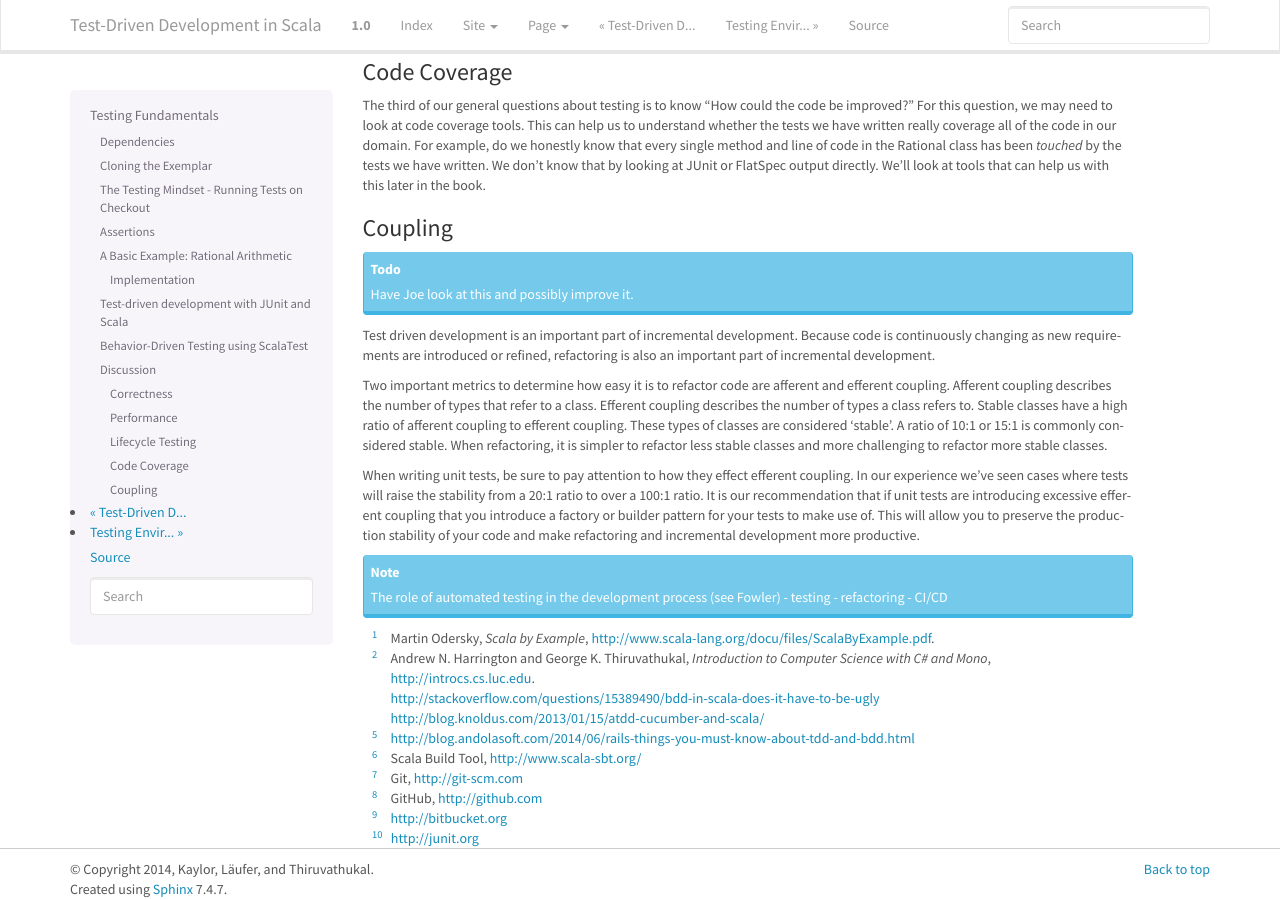
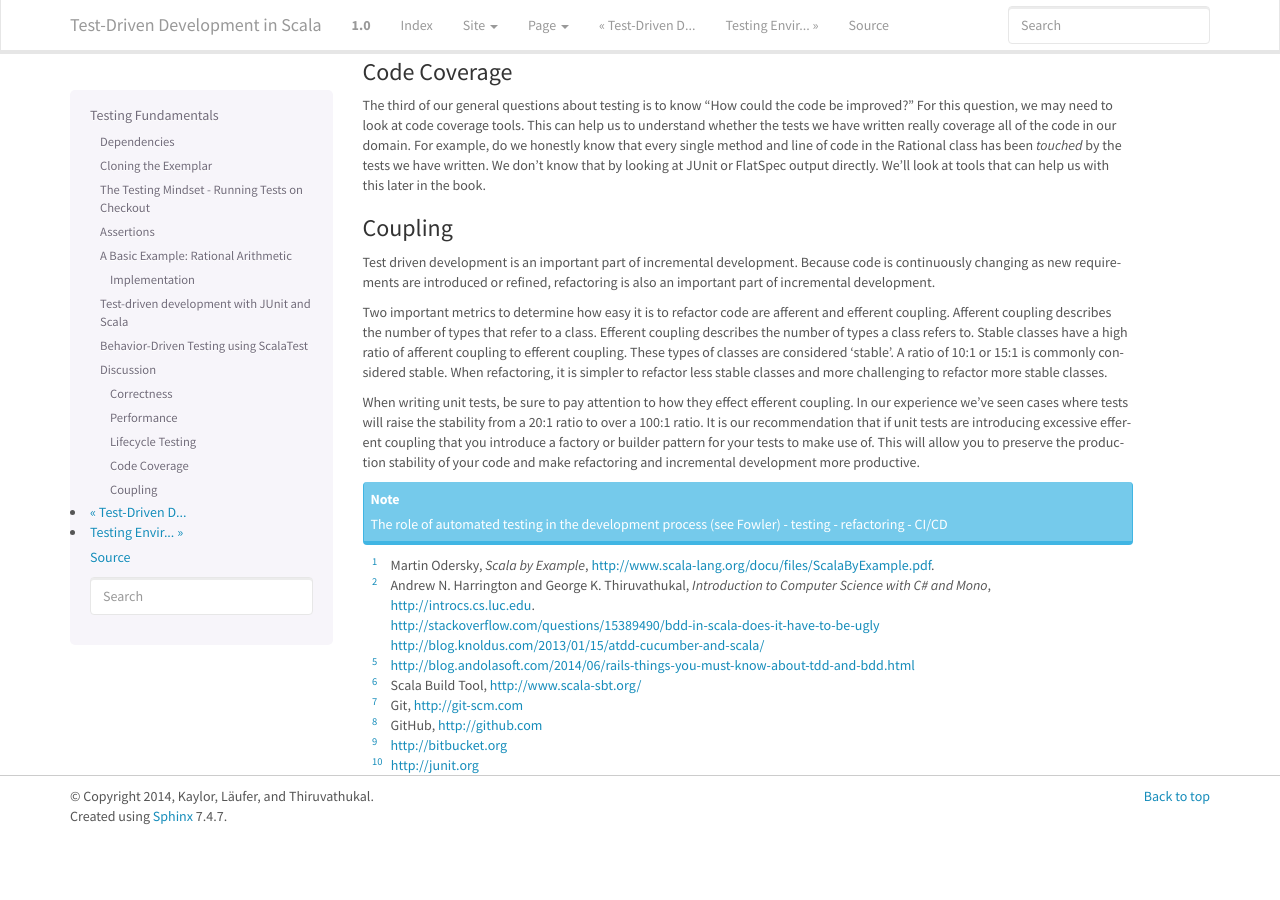
Before and after one commit to LoyolaChicagoBooks/scala-tdd, a Sphinx documentation site: the page built from source/fundamentals.txt, in a window 1280 px wide and 900 px high, scrolled down 14106 px. Built offline with Sphinx 7.4.7, drawn with Linux system fonts in a browser that asks for light colours; after the commit the page ends 14942 px from its top, so only the background shows below that.

Commit message:
Removed todo.

```diff
--- a/source/fundamentals.txt
+++ b/source/fundamentals.txt
@@ -623,11 +623,6 @@ The third of our general questions about testing is to know "How could the code
 Coupling
 ~~~~~~~~~~~~~~~~~~
 
-
-.. todo::
-
-   Have Joe look at this and possibly improve it.
-
 Test driven development is an important part of incremental development. Because code is continuously changing as new requirements are introduced or refined, refactoring is also an important part of incremental development.
 
 Two important metrics to determine how easy it is to refactor code are afferent and efferent coupling. Afferent coupling describes the number of types that refer to a class. Efferent coupling describes the number of types a class refers to. Stable classes have a high ratio of afferent coupling to efferent coupling. These types of classes are considered ‘stable’. A ratio of 10:1 or 15:1 is commonly considered stable. When refactoring, it is simpler to refactor less stable classes and more challenging to refactor more stable classes.
```
